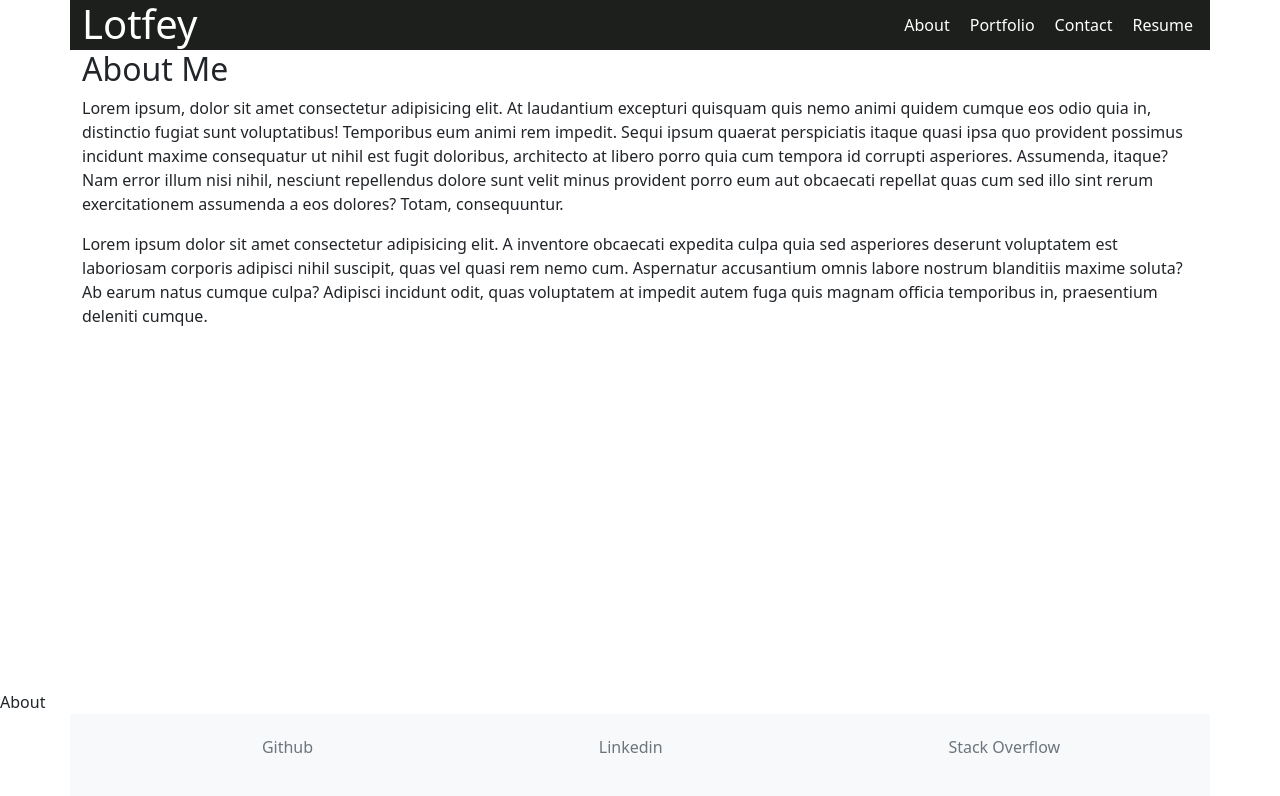
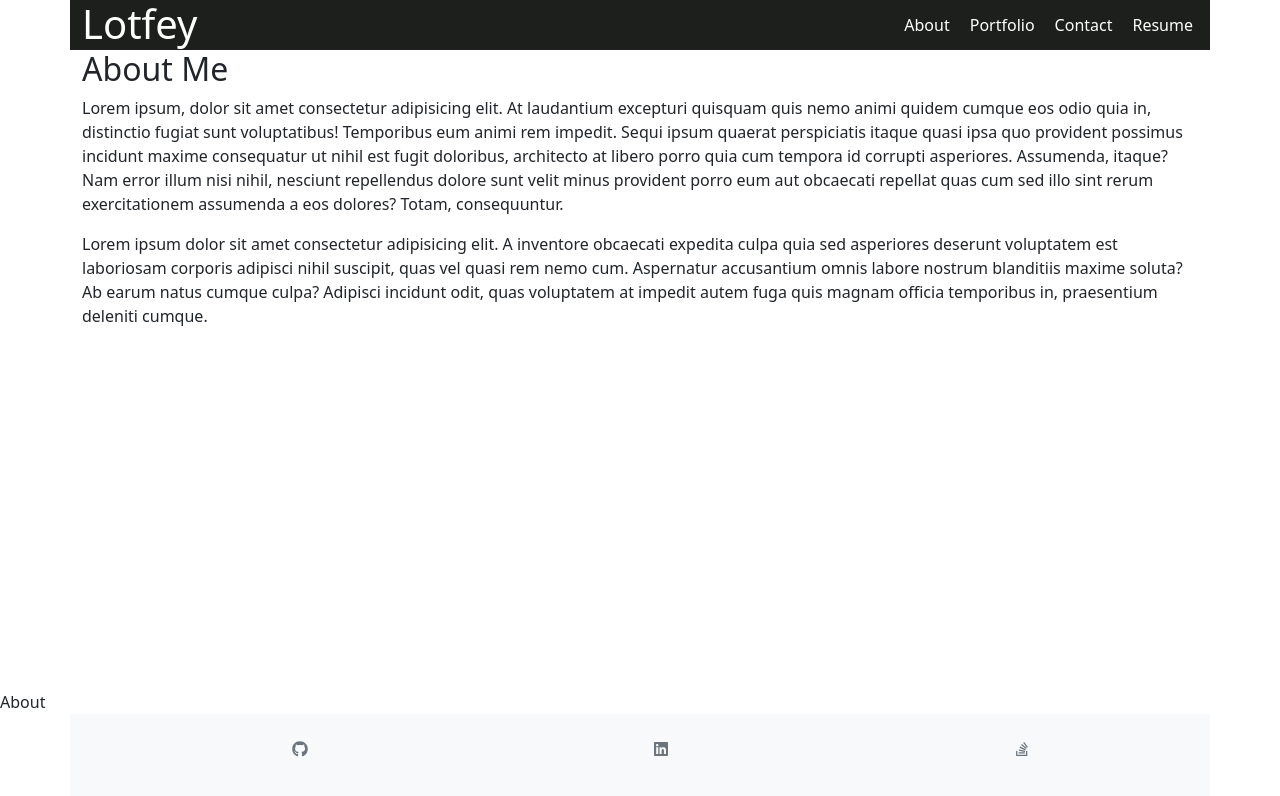
Before and after one commit to alotfey/Lotfey-React, a React (Create React App) app: page / in a window 1280 px wide. Shown: the top 796 px of the page. Built offline with nearby package versions, Linux system fonts and the light colour scheme.

Commit message:
add icon footer using react-icon

```diff
--- a/package.json
+++ b/package.json
@@ -9,6 +9,7 @@
     "bootstrap": "^5.1.3",
     "react": "^17.0.2",
     "react-dom": "^17.0.2",
+    "react-icons": "^4.3.1",
     "react-scripts": "5.0.0",
     "web-vitals": "^2.1.4"
   },
--- a/src/components/Footer.js
+++ b/src/components/Footer.js
@@ -1,12 +1,13 @@
 import React from 'react';
+import { FaGithub , FaLinkedin ,FaStackOverflow} from 'react-icons/fa';
 
 function Footer() {
   return (
     <footer className="container footer mt-auto py-3 bg-light">
       <span className="text-muted"><ul>
-        <li>Github</li>
-        <li>Linkedin</li>
-        <li>Stack Overflow</li>
+        <li> <FaGithub /></li>
+        <li><FaLinkedin /></li>
+        <li><FaStackOverflow /></li>
       </ul></span>
     </footer>
   );
--- a/src/components/PageManger.js
+++ b/src/components/PageManger.js
@@ -1,4 +1,4 @@
-import React, { useEffect, useState } from 'react';
+import React, { useState } from 'react';
 import Nav from './Nav';
 import About from './pages/About';
 import Contact from './pages/Contact';
```
Also changed, not shown: 1 other file (tests, documents, lock files or other folders).
